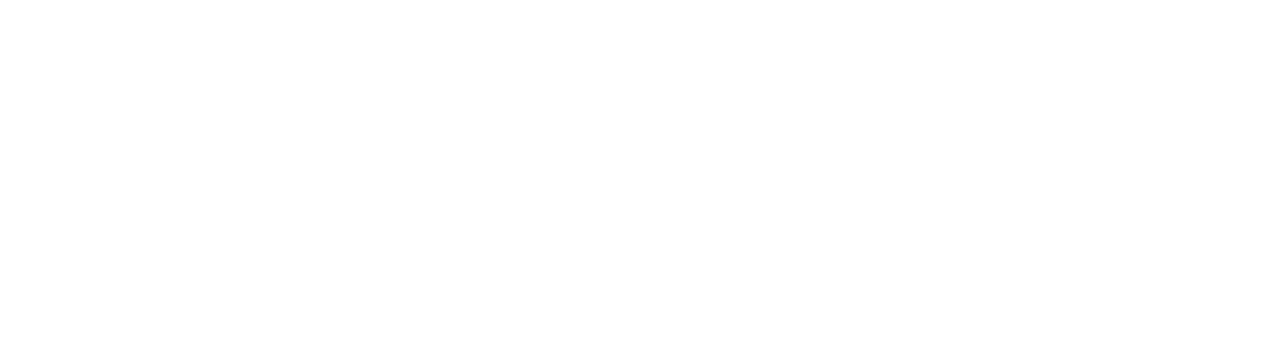
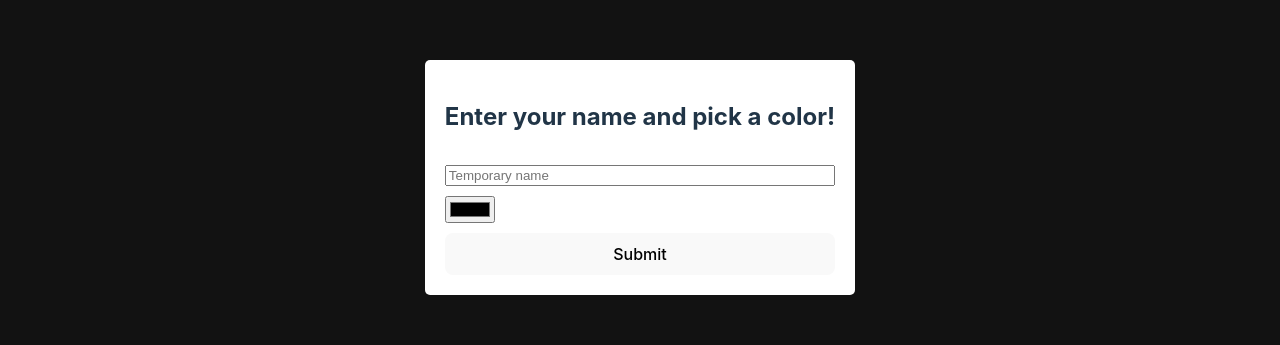
Before and after one commit to Jacksonmills/oki, a React (Vite) app in the folder client/: page / in a window 1280 px wide. Shown: the part 223-568 px from the top of the page. Built offline with nearby package versions, Linux system fonts and the light colour scheme; no server answers.

Commit message:
now users can set name and color

```diff
--- a/client/src/App.tsx
+++ b/client/src/App.tsx
@@ -1,30 +1,55 @@
 import { useEffect, useState } from 'react';
-import MessageList from './components/MessageList';
+import MessageList, { MessageListProps } from './components/MessageList';
 import MessageInput from './components/MessageInput';
 import { socket } from './utils/socket';
 import styled from 'styled-components';
+import UsernameModal from './components/UsernameModal';
+
+type MessageObject = {
+  content: string;
+  isServerMessage: boolean;
+  username?: string;
+  hexcode?: string;
+};
 
 const App = () => {
-  const [messages, setMessages] = useState<string[]>([]);
+  const [messages, setMessages] = useState<MessageObject[]>([]);
+  const [showModal, setShowModal] = useState(true);
 
   useEffect(() => {
-    const handleEvent = (message: string) => {
-      setMessages((prevMessages) => [...prevMessages, message]);
+    const addMessage = (message: MessageObject) => {
+      setMessages((prevMessages) => [
+        ...prevMessages,
+        message,
+      ]);
     };
 
-    socket.on('user-connected', handleEvent);
-    socket.on('message', handleEvent);
+    const handleConnectedEvent = (message: string) => {
+      addMessage({ content: message, isServerMessage: true });
+    };
+
+    const handleUserMessageEvent = (message: MessageObject) => {
+      addMessage(message);
+    };
+
+    socket.on('user-connected', handleConnectedEvent);
+    socket.on('message', handleUserMessageEvent);
 
     // Cleanup function to remove event listeners when the component is unmounted
     return () => {
-      socket.off('user-connected', handleEvent);
-      socket.off('message', handleEvent);
+      socket.off('user-connected', handleConnectedEvent);
+      socket.off('message', handleUserMessageEvent);
     };
   }, []);
 
+  const handleModalSubmit = (username: string, hexcode: string) => {
+    socket.emit('set-username', { username, hexcode });
+    setShowModal(false);
+  };
 
   return (
     <Wrapper>
+      {showModal && (<UsernameModal onSubmit={handleModalSubmit} />)}
       <MessageList messages={messages} />
       <MessageInput />
     </Wrapper>
--- a/client/src/components/MessageList.tsx
+++ b/client/src/components/MessageList.tsx
@@ -1,14 +1,26 @@
 import styled from "styled-components";
 
-type MessageListProps = {
-  messages: string[];
+export type MessageListProps = {
+  messages: {
+    content: string,
+    isServerMessage: boolean,
+    username?: string,
+    hexcode?: string,
+  }[];
 };
 
 const MessageList = ({ messages }: MessageListProps) => (
   <Wrapper>
-    {messages.map((message, index) => (
-      <Message key={index}>{message}</Message>
-    ))}
+    {messages.map((message, index) => {
+      return message.isServerMessage ? (
+        <ConnectedEventMessage key={index}>{message.content}</ConnectedEventMessage>
+      ) : (
+        <Message key={index}>
+          <Username hexcode={message.hexcode}>{message.username}</Username>
+          {message.content}
+        </Message>
+      );
+    })}
   </Wrapper>
 );
 
@@ -16,6 +28,12 @@
   list-style: none;
   padding: 0;
   width: 100vw;
+`;
+
+const Username = styled.span<{ hexcode?: string; }>`
+  color: ${(props) => props.hexcode ? props.hexcode : "#ffffff"};
+  font-weight: bold;
+  margin-right: 8px;
 `;
 
 const Message = styled.li`
--- /dev/null
+++ b/client/src/components/UsernameModal.tsx
@@ -0,0 +1,59 @@
+import React, { useState } from 'react';
+import styled from 'styled-components';
+
+type UsernameModalProps = {
+  onSubmit: (username: string, hexcode: string) => void,
+};
+
+const UsernameModal: React.FC<UsernameModalProps> = ({ onSubmit }) => {
+  const [username, setUsername] = useState('');
+  const [hexcode, setHexcode] = useState('#000000');
+
+  const handleSubmit = (e: React.FormEvent) => {
+    e.preventDefault();
+    onSubmit(username, hexcode);
+  };
+
+  return (
+    <Modal>
+      <Form onSubmit={handleSubmit}>
+        <h2>Enter your name and pick a color!</h2>
+        <input
+          type="text"
+          placeholder="Temporary name"
+          value={username}
+          onChange={(e) => setUsername(e.target.value)}
+        />
+        <input
+          type="color"
+          value={hexcode}
+          onChange={(e) => setHexcode(e.target.value)}
+        />
+        <button type="submit">Submit</button>
+      </Form>
+    </Modal>
+  );
+};
+
+const Modal = styled.div`
+  position: fixed;
+  top: 0;
+  left: 0;
+  right: 0;
+  bottom: 0;
+  background-color: rgba(0, 0, 0, 0.929);
+  display: flex;
+  align-items: center;
+  justify-content: center;
+`;
+
+const Form = styled.form`
+  background-color: #ffffff;
+  padding: 20px;
+  border-radius: 5px;
+  display: flex;
+  flex-direction: column;
+  gap: 10px;
+`;
+
+export default UsernameModal;
```
Also changed, not shown: 1 other file (tests, documents, lock files or other folders).
